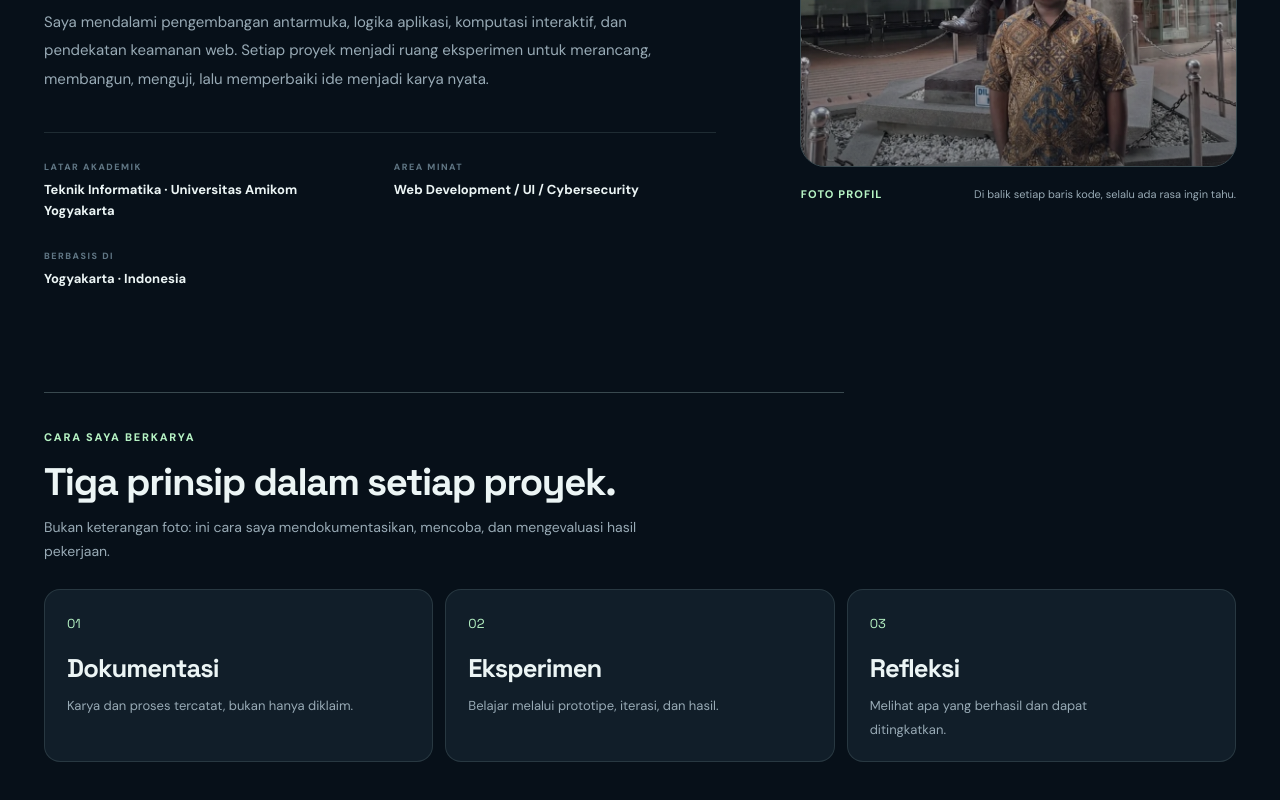
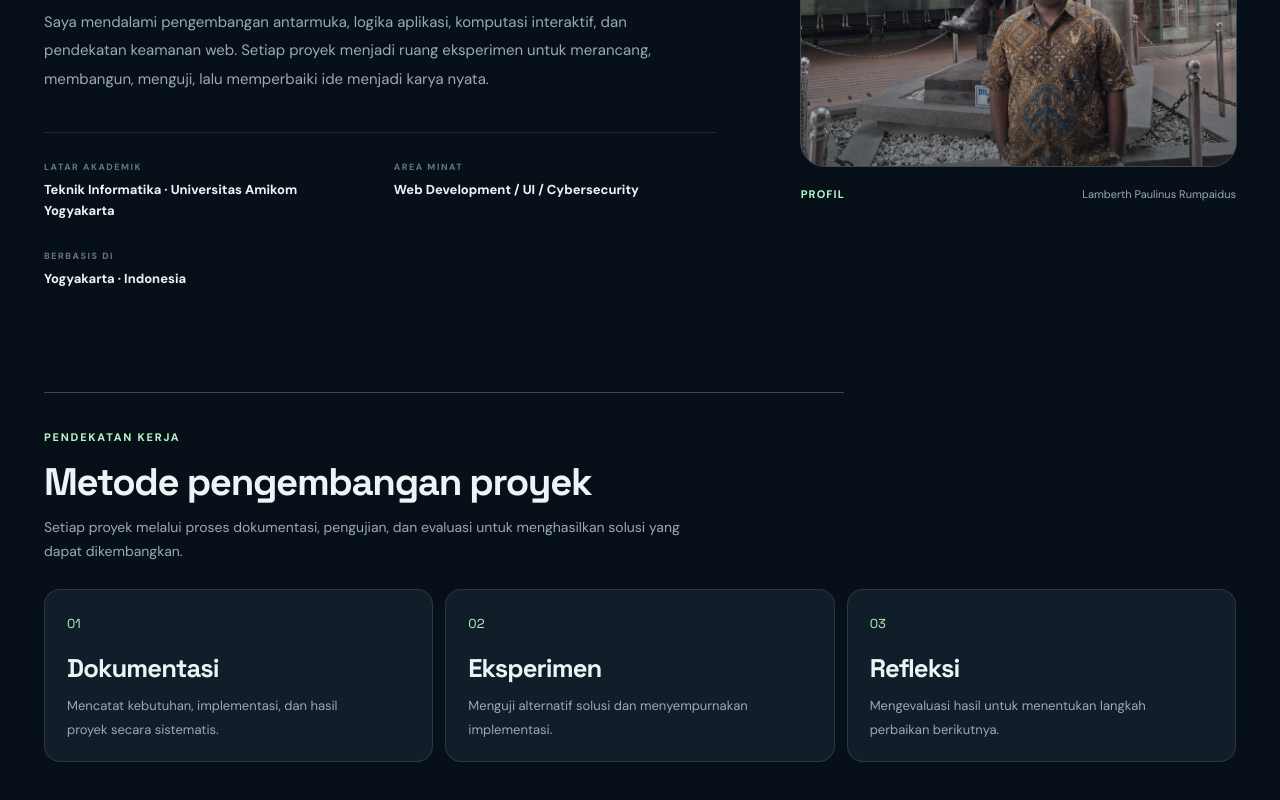
Before and after one commit to lamberthrumpaidus/Portfolio, a plain HTML site: page index.html in a window 1280 px wide. Shown: the part 1639-2439 px from the top of the page. Drawn offline with Linux system fonts and the light colour scheme.

Commit message:
Add files via upload

```diff
--- a/assets/js/app.js
+++ b/assets/js/app.js
@@ -11,7 +11,7 @@ function renderProjects(){const f=projects.slice(2).filter(p=>(filter==='all'||p
 function renderSkills(){$('#expertiseGrid').innerHTML=skills.map((s,i)=>`<article class="skill-card"><div class="skill-top"><span class="skill-icon">${['⌘','◈','⌁','✳'][i]}</span><span>0${i+1}</span></div><h3>${esc(s.title[lang==='id'?0:1])}</h3><p>${esc(s.desc[lang==='id'?0:1])}</p><div class="skill-tags">${s.tags.map(x=>`<span>${esc(x)}</span>`).join('')}</div></article>`).join('');$('#processGrid').innerHTML=steps.map(s=>`<article class="process-card"><span class="process-index">${s.number}</span><span class="process-icon">${esc(s.icon)}</span><h3>${esc(s.title[lang==='id'?0:1])}</h3><p>${esc(s.desc[lang==='id'?0:1])}</p></article>`).join('');}
 function openProject(id){let idx=projects.findIndex(p=>p.id===id);if(idx<0)return;currentProject=idx;const p=projects[idx];$('#dialogContent').innerHTML=`<div class="case-hero"><img src="${esc(p.image)}" alt="Tampilan ${esc(p.title)}"><span>${esc(p.type)} / ${esc(p.number)}</span><h2 id="dialogTitle">${esc(p.title)}</h2><p>${esc(projectText(p,'summary'))}</p></div><div class="case-details">${[['01',tr('Tantangan','Challenge'),'problem'],['02',tr('Pendekatan','Approach'),'approach'],['03',tr('Hasil','Outcome'),'outcome'],['04',tr('Refleksi','Reflection'),'reflection']].map(([n,label,k])=>`<section><span>${n} / ${label}</span><p>${esc(projectText(p,k))}</p></section>`).join('')}<section><span>TOOLS & TECHNOLOGIES</span><div class="project-tags">${p.stack.map(x=>`<span>${esc(x)}</span>`).join('')}</div></section></div>`;const d=$('#projectDialog');if(!d.open)d.showModal();}
 const translations={
-'about.portrait':['FOTO PROFIL','PORTRAIT'], 'about.principlesLabel':['CARA SAYA BERKARYA','MY WORK PRINCIPLES'], 'about.principlesTitle':['Tiga prinsip dalam setiap proyek.','Three principles behind every project.'], 'about.principlesDesc':['Dokumentasi, eksperimen, dan refleksi adalah proses kerja saya — bukan keterangan foto.','Documentation, experimentation, and reflection describe my workflow — not the photo.'], 'about.value1':['Dokumentasi','Documentation'], 'about.value2':['Eksperimen','Experimentation'], 'about.value3':['Refleksi','Reflection'], 'about.value1desc':['Karya dan proses tercatat, bukan hanya diklaim.','Work and progress documented, not simply claimed.'], 'about.value2desc':['Belajar melalui prototipe, iterasi, dan hasil.','Learning through prototypes, iterations, and outcomes.'], 'about.value3desc':['Melihat apa yang berhasil dan dapat ditingkatkan.','Reviewing what worked and what can improve.'], 'nav.about':['Tentang','About'],'nav.work':['Karya','Work'],'nav.expertise':['Keahlian','Expertise'],'nav.process':['Proses','Process'],'nav.playground':['Lab','Lab'],'nav.contact':['Kontak','Contact'],'nav.cta':['Diskusi proyek ↗','Discuss a project ↗'],
+'about.portrait':['PROFIL','PROFILE'], 'about.caption':['Lamberth Paulinus Rumpaidus','Lamberth Paulinus Rumpaidus'], 'about.principlesLabel':['PENDEKATAN KERJA','WORK APPROACH'], 'about.principlesTitle':['Metode pengembangan proyek','Project development method'], 'about.principlesDesc':['Setiap proyek melalui proses dokumentasi, pengujian, dan evaluasi untuk menghasilkan solusi yang dapat dikembangkan.','Each project follows documentation, testing, and evaluation to deliver solutions that can be improved.'], 'about.value1':['Dokumentasi','Documentation'], 'about.value2':['Eksperimen','Experimentation'], 'about.value3':['Refleksi','Evaluation'], 'about.value1desc':['Mencatat kebutuhan, implementasi, dan hasil proyek secara sistematis.','Documenting requirements, implementation, and project outcomes systematically.'], 'about.value2desc':['Menguji alternatif solusi dan menyempurnakan implementasi.','Testing alternative solutions and refining implementation.'], 'about.value3desc':['Mengevaluasi hasil untuk menentukan langkah perbaikan berikutnya.','Evaluating outcomes to define the next improvements.'], 'nav.about':['Tentang','About'],'nav.work':['Karya','Work'],'nav.expertise':['Keahlian','Expertise'],'nav.process':['Proses','Process'],'nav.playground':['Lab','Lab'],'nav.contact':['Kontak','Contact'],'nav.cta':['Diskusi proyek ↗','Discuss a project ↗'],
 'hero.line1':['Membangun','Turning'],'hero.line2':['ide menjadi','ideas into'],'hero.line3':['pengalaman.','experiences.'],'hero.view':['Jelajahi karya','Explore work'],'hero.about':['Kenali saya','About me'],'hero.scroll':['SCROLL UNTUK EKSPLORASI','SCROLL TO EXPLORE'],
 'about.label':['TENTANG SAYA','ABOUT ME'],'work.label':['KARYA PILIHAN','SELECTED WORK'],'skills.label':['PETA KEAHLIAN','EXPERTISE'],'process.label':['CARA BERPIKIR','MY PROCESS'],'lab.label':['LAB INTERAKTIF','INTERACTIVE LAB'],'contact.label':['HUBUNGI SAYA','CONTACT'],'contact.copy':['Salin alamat email','Copy email'],'contact.send':['Buka aplikasi email','Open email app'],'footer.up':['Kembali ke atas','Back to top'],
 'work.filterAll':['Semua','All'],'work.filterWeb':['Web & Tools','Web & Tools'],'work.filterScience':['Sains & Riset','Science & Research'],'work.filterCreative':['Kreatif & Interaktif','Creative & Interactive']};
--- a/index.html
+++ b/index.html
@@ -186,27 +186,26 @@
           <figure class="portrait-wrap reveal">
             <div class="portrait-frame"><img src="assets/images/portrait.webp" loading="lazy" width="900" height="899"
                 alt="Potret Lamberth di depan sebuah gedung"><span class="portrait-glare"></span></div>
-            <figcaption><span class="photo-num" data-i18n="about.portrait">FOTO PROFIL</span><span data-i18n="about.caption">Di balik setiap
-                baris kode, selalu ada rasa ingin tahu.</span></figcaption>
+            <figcaption><span class="photo-num" data-i18n="about.portrait">PROFIL</span><span data-i18n="about.caption">Lamberth Paulinus Rumpaidus</span></figcaption>
           </figure>
         </div>
         <div class="values-intro reveal" aria-labelledby="valuesTitle">
-          <span class="values-kicker" data-i18n="about.principlesLabel">CARA SAYA BERKARYA</span>
-          <h3 id="valuesTitle" data-i18n="about.principlesTitle">Tiga prinsip dalam setiap proyek.</h3>
-          <p data-i18n="about.principlesDesc">Bukan keterangan foto: ini cara saya mendokumentasikan, mencoba, dan mengevaluasi hasil pekerjaan.</p>
+          <span class="values-kicker" data-i18n="about.principlesLabel">PENDEKATAN KERJA</span>
+          <h3 id="valuesTitle" data-i18n="about.principlesTitle">Metode pengembangan proyek</h3>
+          <p data-i18n="about.principlesDesc">Setiap proyek melalui proses dokumentasi, pengujian, dan evaluasi untuk menghasilkan solusi yang dapat dikembangkan.</p>
         </div>
         <div class="values-strip reveal">
           <div><span class="value-glyph">01</span>
             <h3 data-i18n="about.value1">Dokumentasi</h3>
-            <p data-i18n="about.value1desc">Karya dan proses tercatat, bukan hanya diklaim.</p>
+            <p data-i18n="about.value1desc">Mencatat kebutuhan, implementasi, dan hasil proyek secara sistematis.</p>
           </div>
           <div><span class="value-glyph">02</span>
             <h3 data-i18n="about.value2">Eksperimen</h3>
-            <p data-i18n="about.value2desc">Belajar melalui prototipe, iterasi, dan hasil.</p>
+            <p data-i18n="about.value2desc">Menguji alternatif solusi dan menyempurnakan implementasi.</p>
           </div>
           <div><span class="value-glyph">03</span>
             <h3 data-i18n="about.value3">Refleksi</h3>
-            <p data-i18n="about.value3desc">Melihat apa yang berhasil dan dapat ditingkatkan.</p>
+            <p data-i18n="about.value3desc">Mengevaluasi hasil untuk menentukan langkah perbaikan berikutnya.</p>
           </div>
         </div>
       </div>
```
